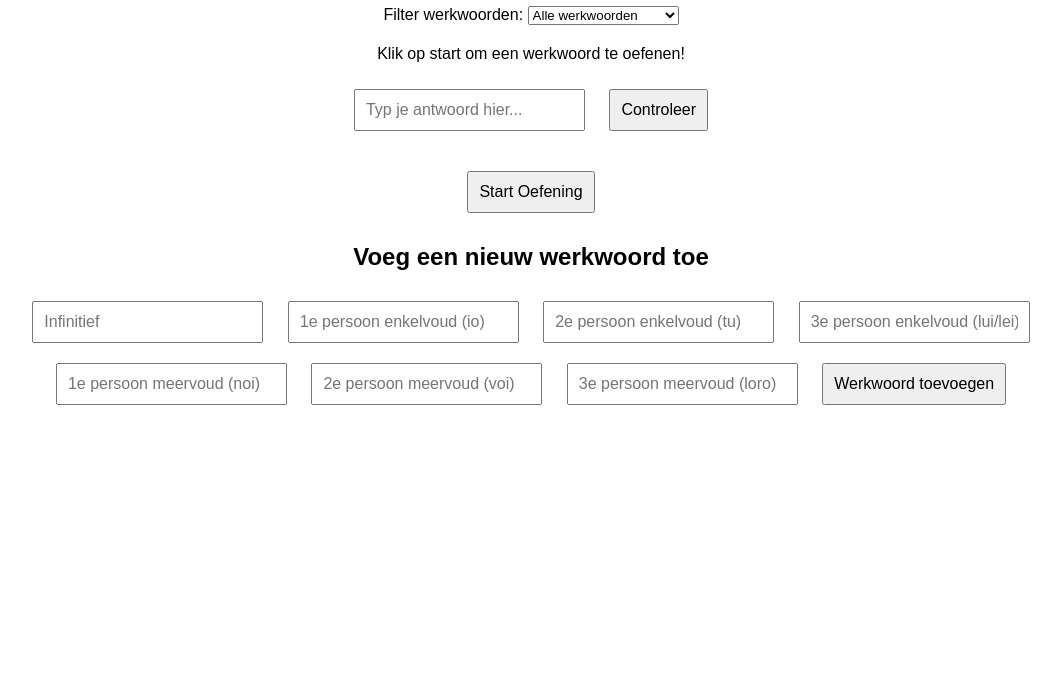
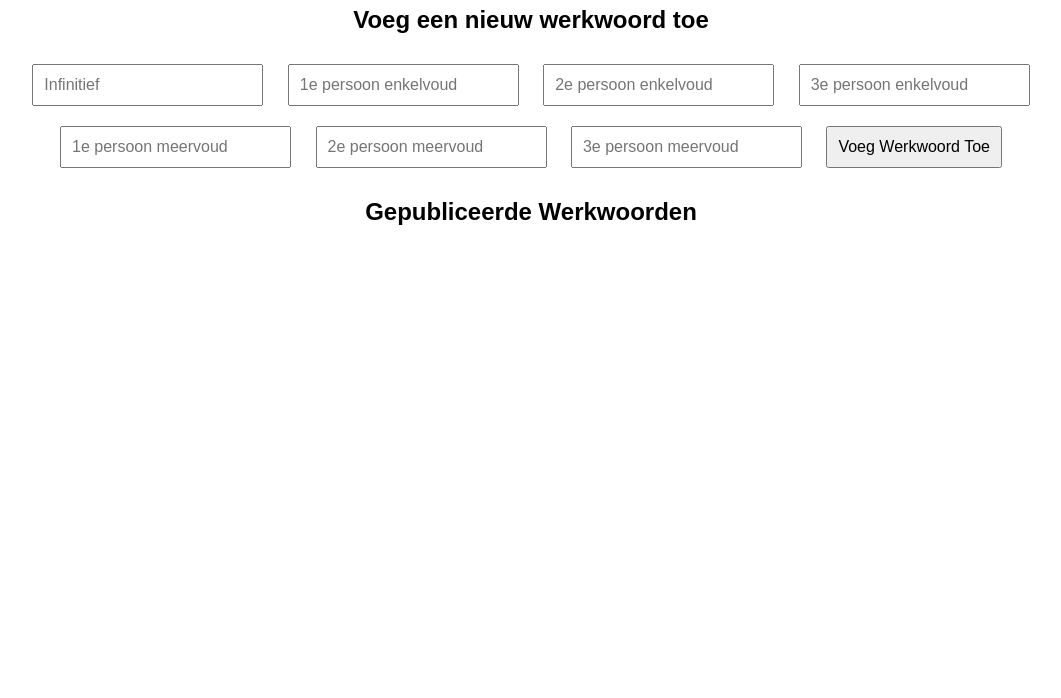
Before and after one commit to Jouwert/italiaans-oefenapp, a plain HTML site: page index.html in a window 1280 px wide. Shown: the part 102-800 px from the top of the page, without its empty margins (109-1170 px from the left). Drawn offline with Linux system fonts and the light colour scheme.

Commit message:
Update index.html

```diff
--- a/index.html
+++ b/index.html
@@ -1,45 +1,28 @@
 <!DOCTYPE html>
-<html lang="en">
+<html lang="nl">
 <head>
     <meta charset="UTF-8">
     <meta name="viewport" content="width=device-width, initial-scale=1.0">
-    <title>Italiaanse Werkwoorden Oefenen</title>
+    <title>Italiaans Oefen App</title>
     <link rel="stylesheet" href="style.css">
+    <script type="module" src="script.js" defer></script>
 </head>
 <body>
-    <h1>Oefen Italiaanse Werkwoorden</h1>
+    <h1>Italiaans Werkwoorden Oefen App</h1>
 
-    <!-- Filter voor sterke/zwakke werkwoorden -->
-    <label for="filterType">Filter werkwoorden:</label>
-    <select id="filterType">
-        <option value="alle">Alle werkwoorden</option>
-        <option value="sterk">Sterke werkwoorden</option>
-        <option value="zwak">Zwakke werkwoorden</option>
-    </select>
+    <h2>Voeg een nieuw werkwoord toe</h2>
+    <form id="werkwoordForm">
+        <input type="text" id="nieuwWerkwoord" placeholder="Infinitief" required>
+        <input type="text" id="io" placeholder="1e persoon enkelvoud" required>
+        <input type="text" id="tu" placeholder="2e persoon enkelvoud" required>
+        <input type="text" id="lui_lei" placeholder="3e persoon enkelvoud" required>
+        <input type="text" id="noi" placeholder="1e persoon meervoud" required>
+        <input type="text" id="voi" placeholder="2e persoon meervoud" required>
+        <input type="text" id="loro" placeholder="3e persoon meervoud" required>
+        <button type="button" id="toevoegen">Voeg Werkwoord Toe</button>
+    </form>
 
-    <!-- Oefeningsectie -->
-    <div id="oefening">
-        <p id="vraag">Klik op start om een werkwoord te oefenen!</p>
-        <input type="text" id="antwoord" placeholder="Typ je antwoord hier...">
-        <button id="controleer">Controleer</button>
-        <p id="feedback"></p>
-    </div>
-
-    <button id="start">Start Oefening</button>
-
-    <!-- Formulier om nieuwe werkwoorden toe te voegen -->
-    <div id="voegWerkwoordToe">
-        <h2>Voeg een nieuw werkwoord toe</h2>
-        <input type="text" id="nieuwWerkwoord" placeholder="Infinitief">
-        <input type="text" id="io" placeholder="1e persoon enkelvoud (io)">
-        <input type="text" id="tu" placeholder="2e persoon enkelvoud (tu)">
-        <input type="text" id="lui_lei" placeholder="3e persoon enkelvoud (lui/lei)">
-        <input type="text" id="noi" placeholder="1e persoon meervoud (noi)">
-        <input type="text" id="voi" placeholder="2e persoon meervoud (voi)">
-        <input type="text" id="loro" placeholder="3e persoon meervoud (loro)">
-        <button id="toevoegen">Werkwoord toevoegen</button>
-    </div>
-
-    <script src="script.js"></script>
+    <h2>Gepubliceerde Werkwoorden</h2>
+    <div id="werkwoordenLijst"></div>
 </body>
 </html>
```
